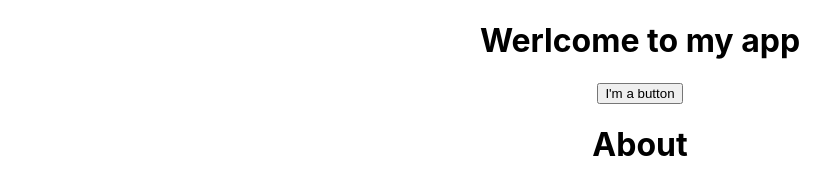
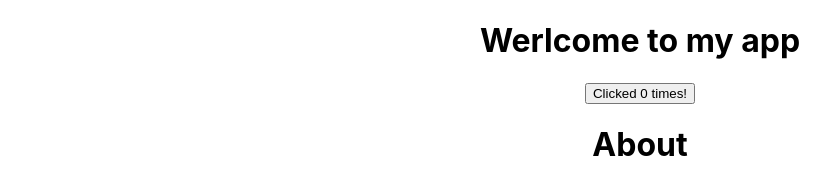
Before and after one commit to TKabakov/React, a React (Create React App) app in the folder quick-start/: page / in a window 1280 px wide. Shown: the top 173 px of the page, without its empty margins (0-839 px from the left). Built offline with nearby package versions, Linux system fonts and the light colour scheme.

Commit message:
Adding state to the button

```diff
--- a/quick-start/src/components/MyButton.js
+++ b/quick-start/src/components/MyButton.js
@@ -1,9 +1,18 @@
+import { useState } from 'react';
+
 function MyButton(){
+    const[ count, setCount ] = useState(0);
+
     function handleClick() {
-        alert ('You clicked me!');
+        alert ('You clicked the button!');
+
+        setCount(count+1);
+
     }
     return (
-        <button onClick={handleClick}>I'm a button</button>
+        <button onClick={handleClick}>
+            Clicked {count} times!
+            </button>
     );
 };
 
```
